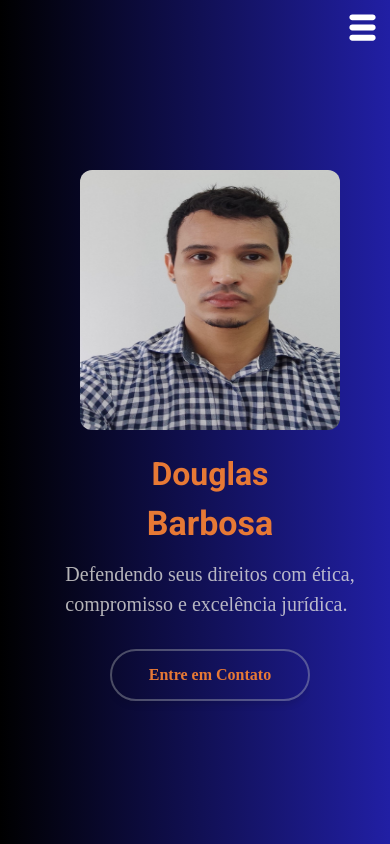
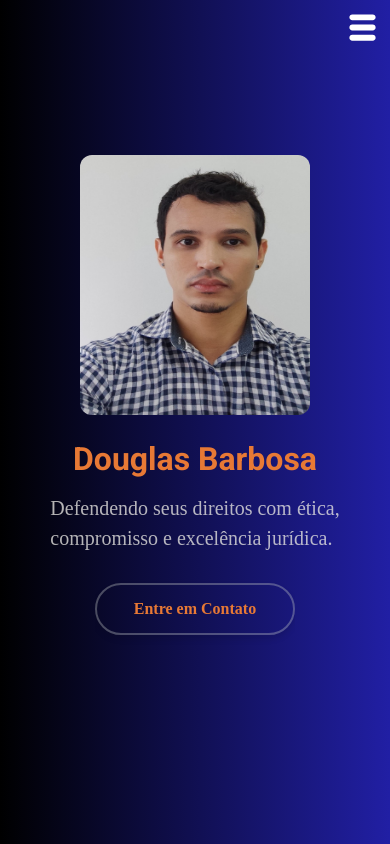
Before and after one commit to laisevdev/lawyer_landingpage, a React (Vite) app: page / in a window 390 px wide. Shown: the top 844 px of the page. Built offline with nearby package versions, Linux system fonts and the light colour scheme.

Commit message:
[refactor]: media max-width:480px margins

```diff
--- a/src/components/Main/Responsive.css
+++ b/src/components/Main/Responsive.css
@@ -187,7 +187,7 @@
     .main {
       max-width: 100%;
       height: auto;
-      margin: 40px 15px 150px 15px;
+      margin: 25px auto 210px auto;
       display: flex;
       flex-direction: column;
       align-items: center;
@@ -201,8 +201,8 @@
     }
 
     .block {
-      display: block;
-      font-size: 1.7rem;
+      display: inline;
+      font-size: 1.6rem;
       color: #e77935;
     }
 
@@ -212,7 +212,7 @@
     }
 
     .profile-img-mobile img {
-      width: 260px;
+      width: 230px;
       height: 260px;
       border-radius: 12px;
     }
```
